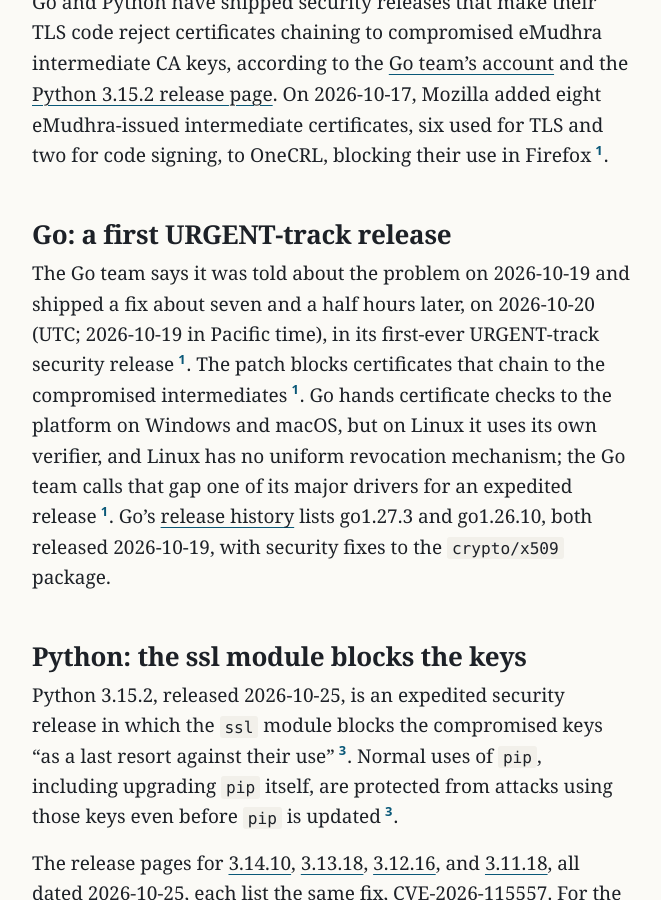
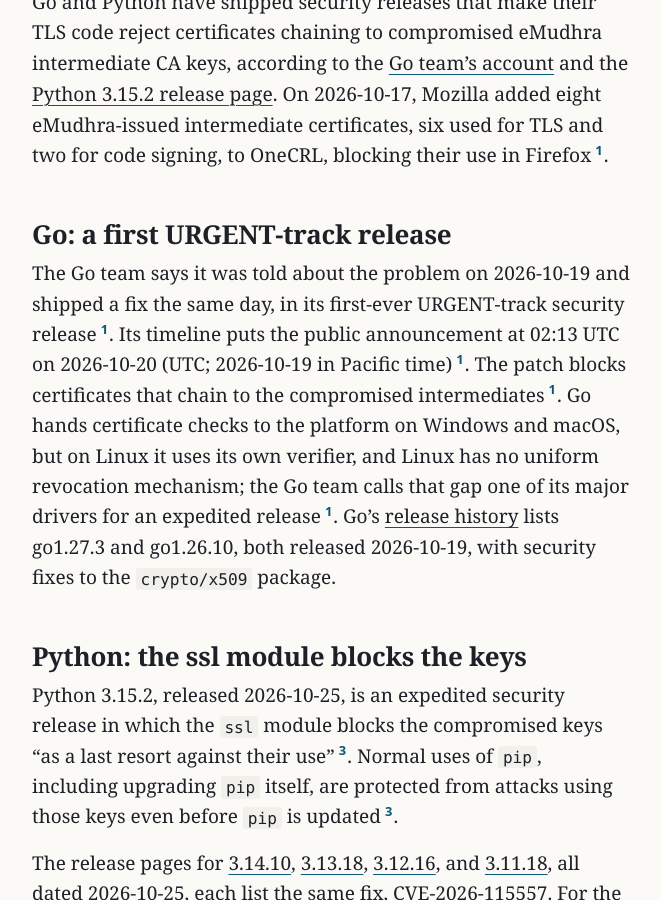
Before and after one commit to northwind-press/northwind-press.github.io, a Jekyll site: the page built from _posts/2026-11-02-go-python-emudhra-releases.md, in a window 1280 px wide and 900 px high, scrolled down 682 px. Shown: the whole window, without its empty margins (308-969 px from the left). Built offline with Jekyll 4.4.1, drawn with Linux system fonts in a browser that asks for light colours.

Commit message:
Copy: restore attributed same-day account; add UTC announcement date per style.md 11 v8
Co-Authored-By: Claude Opus 5.5 <noreply@anthropic.com>

```diff
--- a/_posts/2026-11-02-go-python-emudhra-releases.md
+++ b/_posts/2026-11-02-go-python-emudhra-releases.md
@@ -46,7 +46,7 @@ Go and Python have shipped security releases that make their TLS code reject cer
 
 ## Go: a first URGENT-track release
 
-The Go team says it was told about the problem on 2026-10-19 and shipped a fix about seven and a half hours later, on 2026-10-20 (UTC; 2026-10-19 in Pacific time), in its first-ever URGENT-track security release{% include cite.html n=1 %}. The patch blocks certificates that chain to the compromised intermediates{% include cite.html n=1 %}. Go hands certificate checks to the platform on Windows and macOS, but on Linux it uses its own verifier, and Linux has no uniform revocation mechanism; the Go team calls that gap one of its major drivers for an expedited release{% include cite.html n=1 %}. Go's [release history](https://go.dev/doc/devel/release) lists go1.27.3 and go1.26.10, both released 2026-10-19, with security fixes to the `crypto/x509` package.
+The Go team says it was told about the problem on 2026-10-19 and shipped a fix the same day, in its first-ever URGENT-track security release{% include cite.html n=1 %}. Its timeline puts the public announcement at 02:13 UTC on 2026-10-20 (UTC; 2026-10-19 in Pacific time){% include cite.html n=1 %}. The patch blocks certificates that chain to the compromised intermediates{% include cite.html n=1 %}. Go hands certificate checks to the platform on Windows and macOS, but on Linux it uses its own verifier, and Linux has no uniform revocation mechanism; the Go team calls that gap one of its major drivers for an expedited release{% include cite.html n=1 %}. Go's [release history](https://go.dev/doc/devel/release) lists go1.27.3 and go1.26.10, both released 2026-10-19, with security fixes to the `crypto/x509` package.
 
 ## Python: the ssl module blocks the keys
 
```
